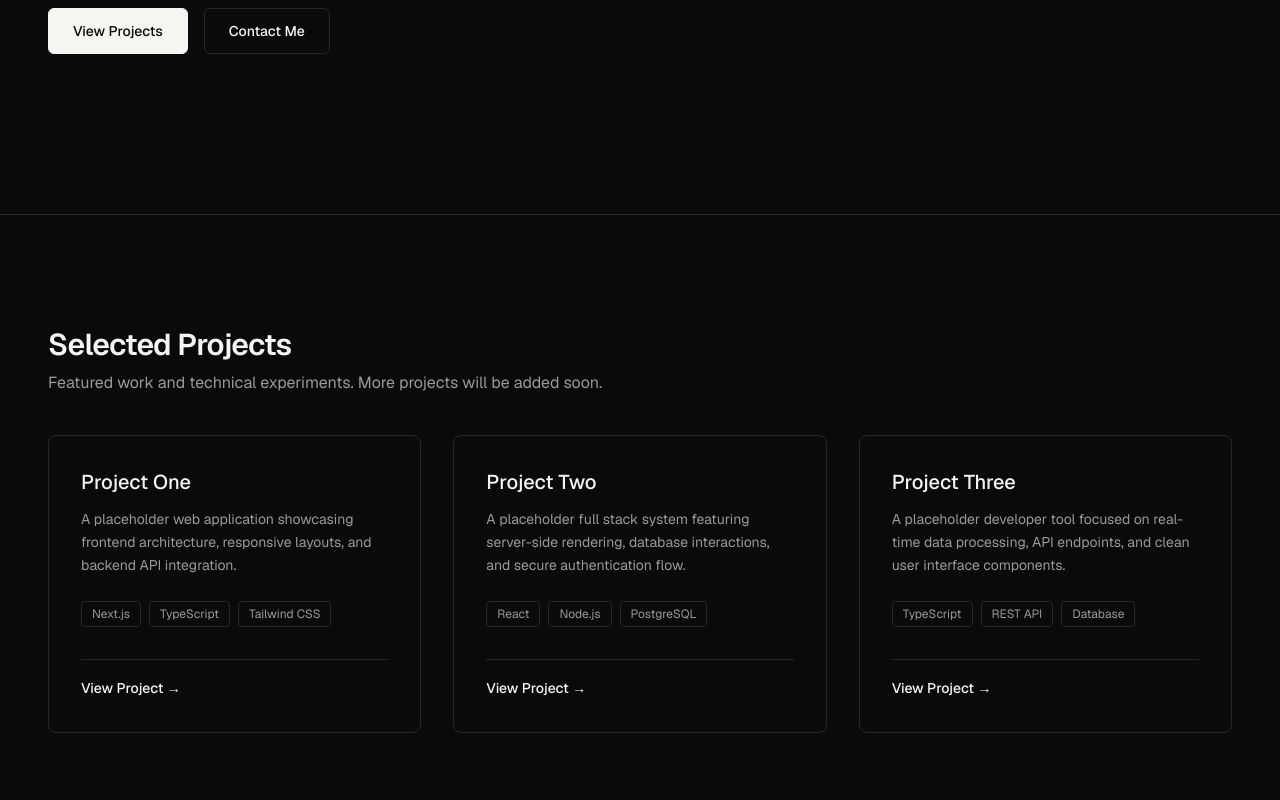
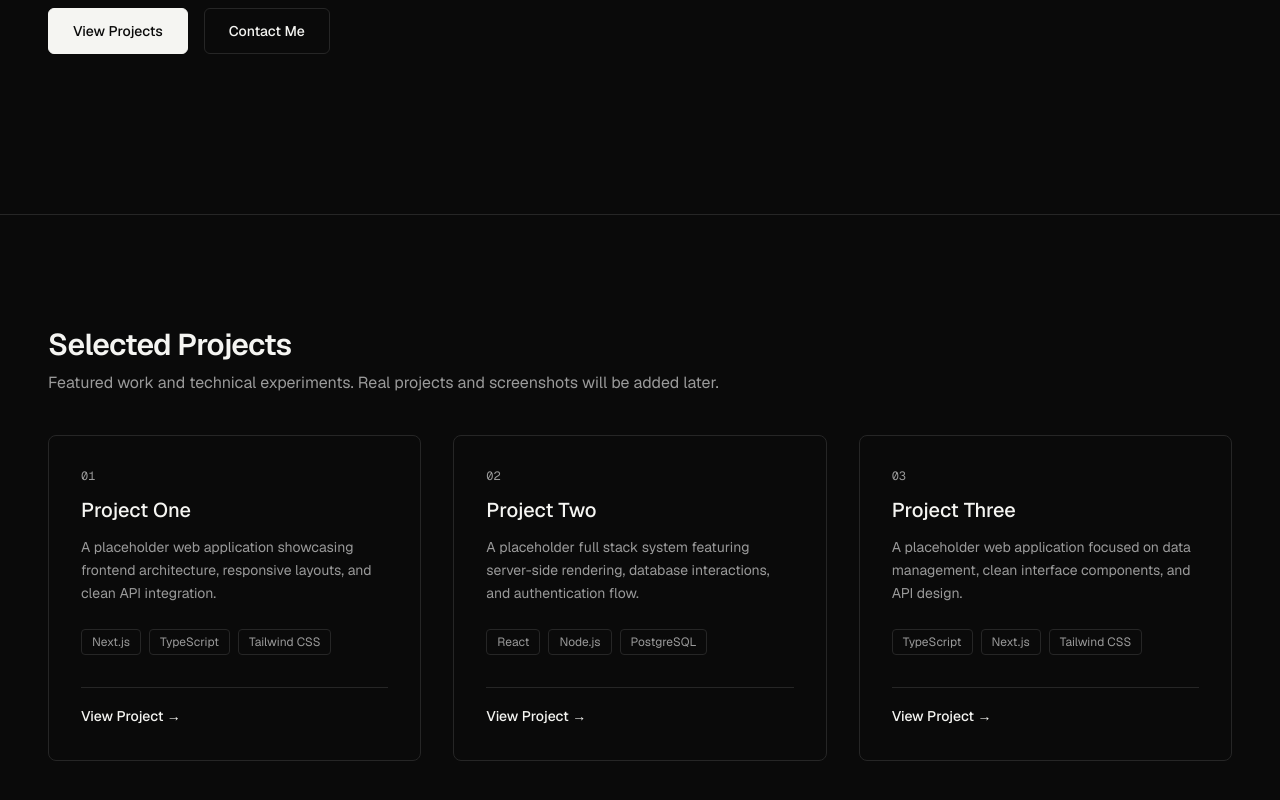
Before and after one commit to hirushaMaduranga/HirushaMaduranga-portfolio, a Next.js app: page / in a window 1280 px wide. Shown: the part 494-1294 px from the top of the page. Built offline with nearby package versions, Linux system fonts and the light colour scheme.

Commit message:
create project

```diff
--- a/components/sections/projects.tsx
+++ b/components/sections/projects.tsx
@@ -1,6 +1,7 @@
 import Link from "next/link";
 
 interface Project {
+  number: string;
   title: string;
   description: string;
   tags: string[];
@@ -9,24 +10,27 @@ interface Project {
 
 const projects: Project[] = [
   {
+    number: "01",
     title: "Project One",
     description:
-      "A placeholder web application showcasing frontend architecture, responsive layouts, and backend API integration.",
+      "A placeholder web application showcasing frontend architecture, responsive layouts, and clean API integration.",
     tags: ["Next.js", "TypeScript", "Tailwind CSS"],
     link: "#",
   },
   {
+    number: "02",
     title: "Project Two",
     description:
-      "A placeholder full stack system featuring server-side rendering, database interactions, and secure authentication flow.",
+      "A placeholder full stack system featuring server-side rendering, database interactions, and authentication flow.",
     tags: ["React", "Node.js", "PostgreSQL"],
     link: "#",
   },
   {
+    number: "03",
     title: "Project Three",
     description:
-      "A placeholder developer tool focused on real-time data processing, API endpoints, and clean user interface components.",
-    tags: ["TypeScript", "REST API", "Database"],
+      "A placeholder web application focused on data management, clean interface components, and API design.",
+    tags: ["TypeScript", "Next.js", "Tailwind CSS"],
     link: "#",
   },
 ];
@@ -48,20 +52,25 @@ export function Projects() {
               Selected Projects
             </h2>
             <p className="text-base text-[#9A9A9A] mt-2">
-              Featured work and technical experiments. More projects will be added soon.
+              Featured work and technical experiments. Real projects and screenshots will be added later.
             </p>
           </div>
 
           <div className="grid grid-cols-1 md:grid-cols-2 lg:grid-cols-3 gap-6 lg:gap-8">
             {projects.map((project) => (
               <article
-                key={project.title}
+                key={project.number}
                 className="border border-[#262626] rounded-lg p-6 sm:p-8 flex flex-col justify-between hover:border-[#9A9A9A]/40 transition-colors bg-[#0A0A0A]"
               >
                 <div>
+                  <span className="text-xs font-mono text-[#9A9A9A] block mb-3">
+                    {project.number}
+                  </span>
+
                   <h3 className="text-xl font-medium text-[#F5F5F2]">
                     {project.title}
                   </h3>
+
                   <p className="text-sm text-[#9A9A9A] mt-3 leading-relaxed">
                     {project.description}
                   </p>
```
